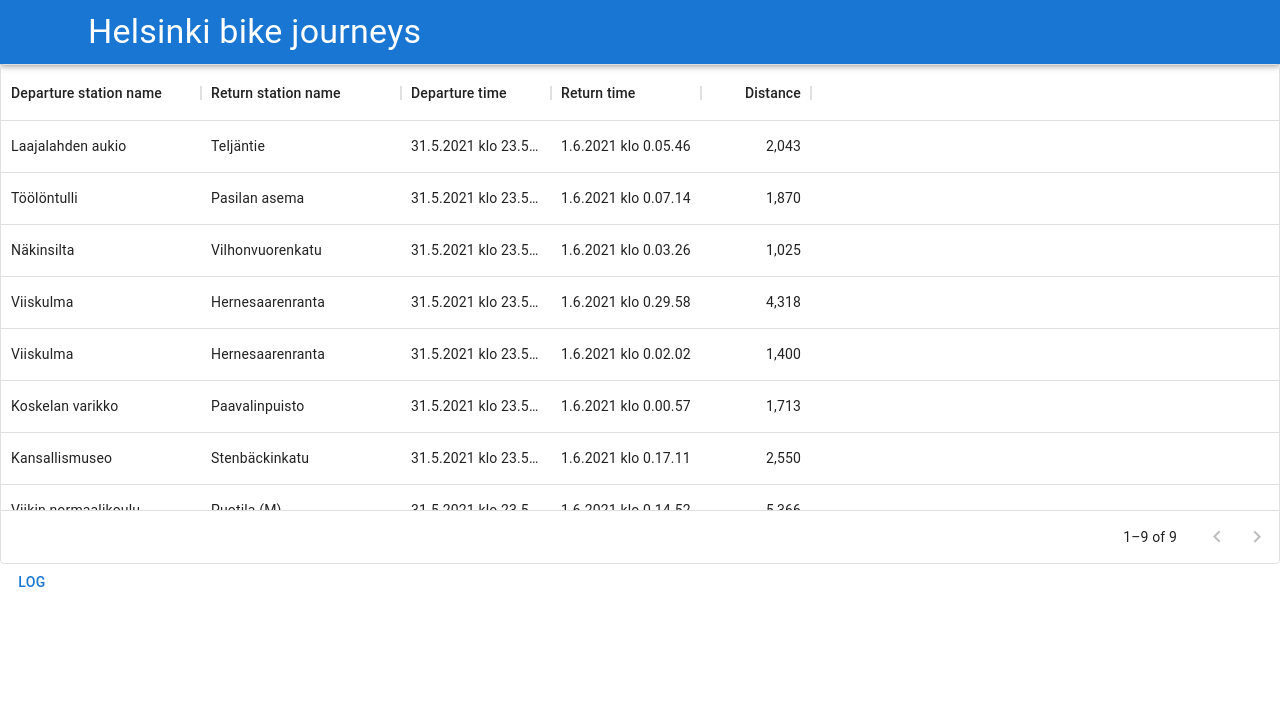
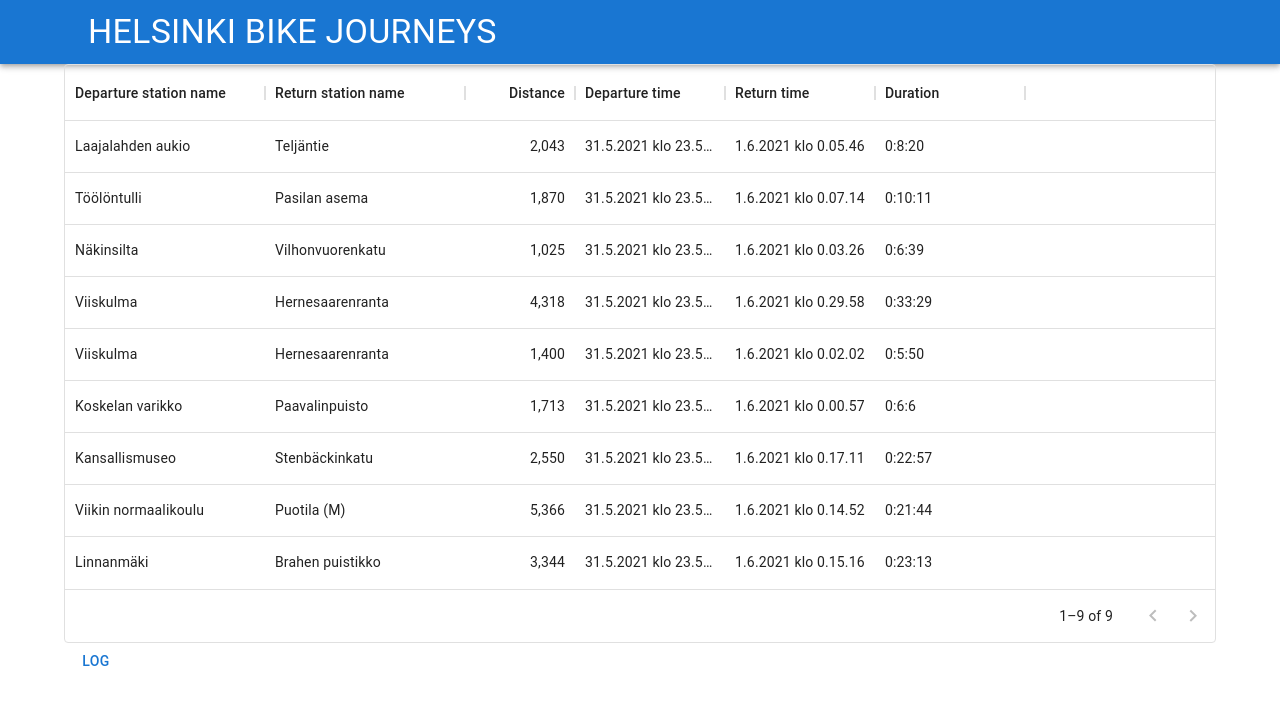
Before and after one commit to cjuto002-xamk/Helsinki-city-bike-app, a React (Create React App) app in the folder client/: page / in a window 1280 px wide. Shown: the top 704 px of the page. Built offline with nearby package versions, Linux system fonts and the light colour scheme.

Commit message:
Small UI changes and formatting

```diff
--- a/client/src/components/Header.tsx
+++ b/client/src/components/Header.tsx
@@ -1,5 +1,5 @@
 import React from 'react'
-import { AppBar, Container, CssBaseline, IconButton, Toolbar, Typography } from '@mui/material';
+import { AppBar, Container, CssBaseline, Toolbar, Typography } from '@mui/material';
 
 const Header : React.FC = () : React.ReactElement => {
   return (
@@ -8,7 +8,7 @@ const Header : React.FC = () : React.ReactElement => {
     <AppBar position='static'>
       <Container>
         <Toolbar>
-          <Typography variant="h4" component="div" sx={{ flexGrow: 2 }}>Helsinki bike journeys</Typography>
+          <Typography variant="h4" component="div" sx={{ flexGrow: 2 }}>HELSINKI BIKE JOURNEYS</Typography>
         </Toolbar>
       </Container>
     </AppBar>
--- a/client/src/components/JourneyList.tsx
+++ b/client/src/components/JourneyList.tsx
@@ -1,5 +1,5 @@
 import React from 'react'
-import { Button} from '@mui/material';
+import { Button, Container} from '@mui/material';
 import { DataGrid, GridColDef, GridRowsProp} from '@mui/x-data-grid';
 import { testdata } from "../data/testdata"
 
@@ -35,6 +35,12 @@ const columns: GridColDef[] = [
       width: 200,
     },
     {
+      field: 'Covered distance (m)',
+      headerName: 'Distance',
+      type: 'number',
+      width: 110,
+    },
+    {
       field: 'Departure',
       headerName: 'Departure time',
       type: 'string',
@@ -47,21 +53,30 @@ const columns: GridColDef[] = [
       width: 150,
     },
     {
-      field: 'Covered distance (m)',
-      headerName: 'Distance',
-      type: 'number',
-      width: 110,
+      field: 'Duration (sec.)',
+      headerName: 'Duration',
+      type: 'string',
+      width: 150,
     },
   ];
 
+  const secondsToHours = (seconds : number) => {
+    let hours = Math.floor(seconds / 3600);
+    const minutes = Math.floor((seconds % 3600) / 60);
+    const remainingSeconds = seconds % 60;
+    return `${hours}:${minutes}:${remainingSeconds}`;
+  }
+
 const rows : GridRowsProp = data.map((journey : Journey, idx : number) => {
+    const duration = secondsToHours(journey['Duration (sec.)']);
     return  {
         id : idx,
         "Departure station name": journey["Departure station name"],
         "Return station name": journey["Return station name"],
+        "Covered distance (m)": journey["Covered distance (m)"],
         "Departure": journey.Departure.toLocaleString("fi-FI"),
         "Return": journey.Return.toLocaleString("fi-FI"),
-        "Covered distance (m)": journey["Covered distance (m)"],
+        "Duration (sec.)": duration,
         }
   })
 
@@ -69,14 +84,18 @@ const JourneyList : React.FC = () : React.ReactElement => {
 
     return (
         <>
-        <div style={{ height: 500, width: '100%' }}>
+        <Container>
+          <div style={{ width: '100%' }}>
             <DataGrid
                 rows={rows}
                 columns={columns}
                 pageSize={10}
+                autoHeight={true}
+                disableSelectionOnClick={true}
             />
-        </div>
-        <Button onClick={() => console.log(data[1].Departure)}>LOG</Button>
+          </div>
+          <Button onClick={() => console.log(data[1].Departure)}>LOG</Button>
+        </Container>
         </>
     )
     }
```
